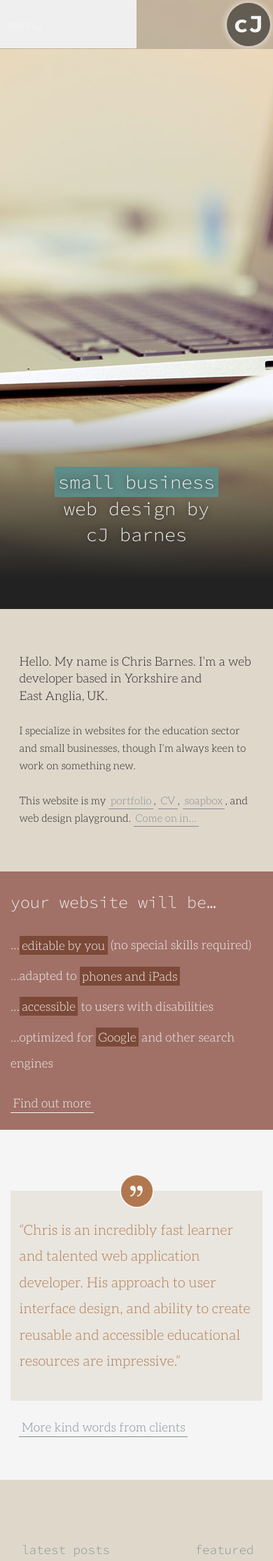
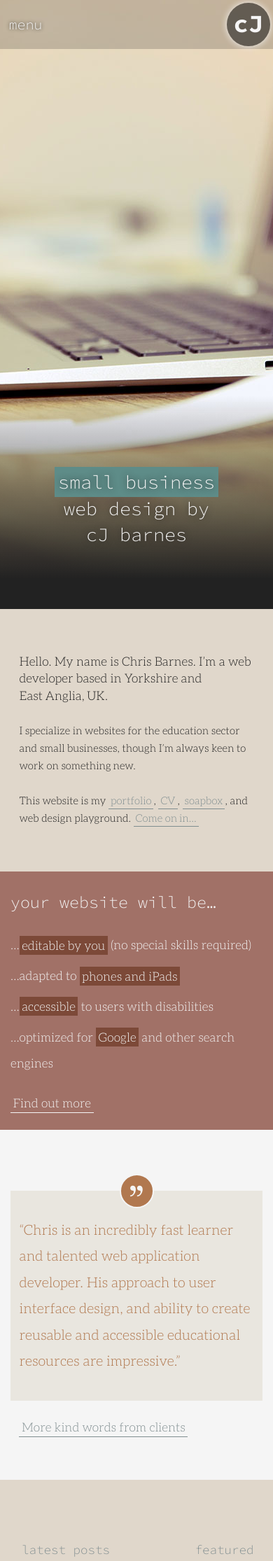
Before and after one commit to cjbarnes/cjbarnes.github.io, a Jekyll site: the page built from index.html, in a window 390 px wide. Shown: the top 2230 px of the page at 70% size. Built offline with Jekyll 4.4.1, drawn with Linux system fonts in a browser that asks for light colours.

Commit message:
Fixed menu button on Homepage mobile layout

```diff
--- a/_src/sass/components/_nav.scss
+++ b/_src/sass/components/_nav.scss
@@ -112,6 +112,12 @@
     border: 0;
     border-radius: 0;
     text-align: left;
+    background: transparent;
+
+    .masthead-illustrated & {
+        /* Shadow for overlay of illustrations. */
+        text-shadow: 0 0 5px $black;
+    }
 
     .open & {
 
--- a/css/styles.css
+++ b/css/styles.css
@@ -2157,6 +2157,11 @@ article.illustrated footer .date-unit {
     text-align: left;
     border-radius: 0;
     border: 0;
+    background: transparent;
+}
+.masthead-illustrated .nav-menu-toggle {
+    /* Shadow for overlay of illustrations. */
+    text-shadow: 0 0 5px #222;
 }
 .open .nav-menu-toggle:after {
     /* Add colon to 'Menu' label when menu is open. */
```
Also changed, not shown: css/styles.min.css, 1 other file.
